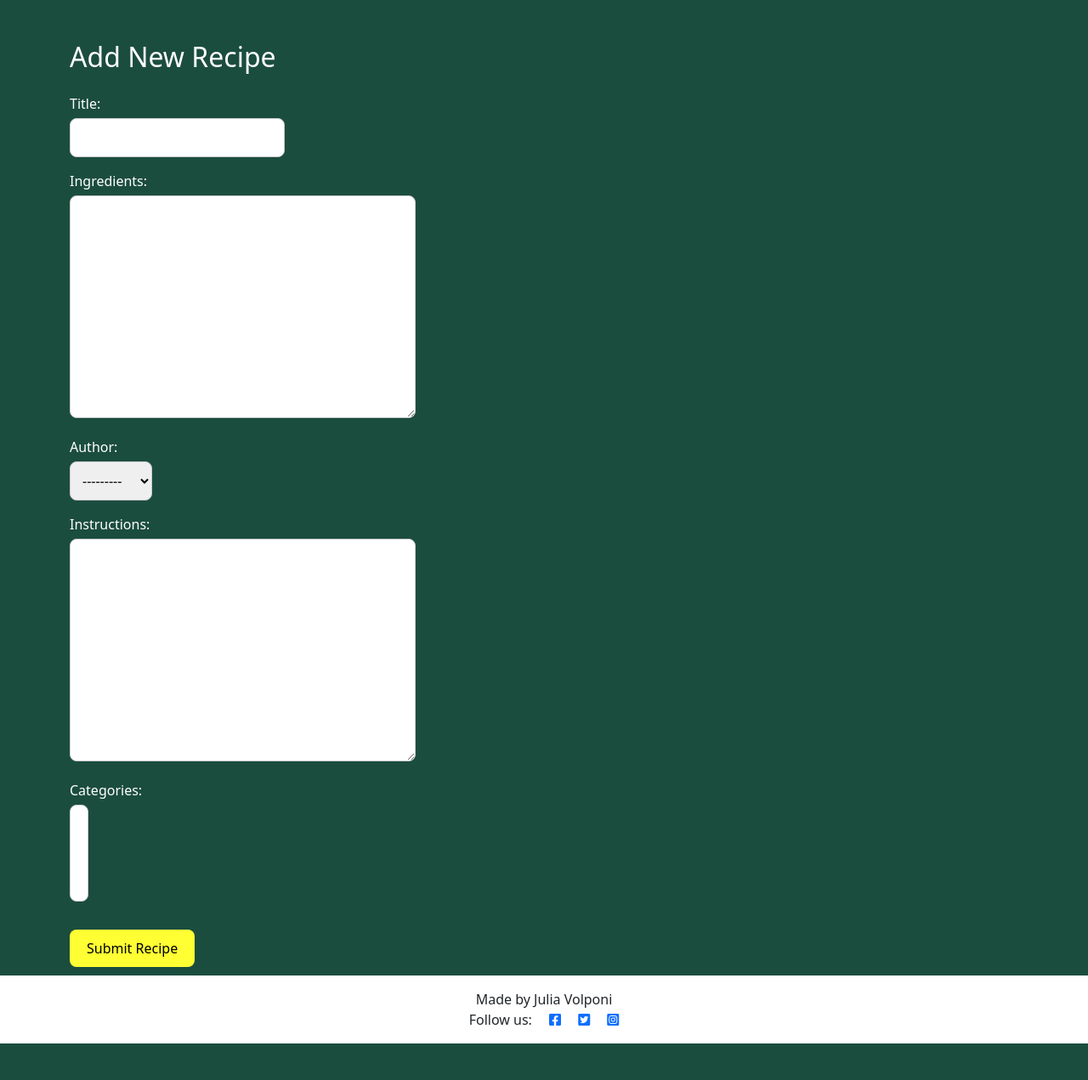
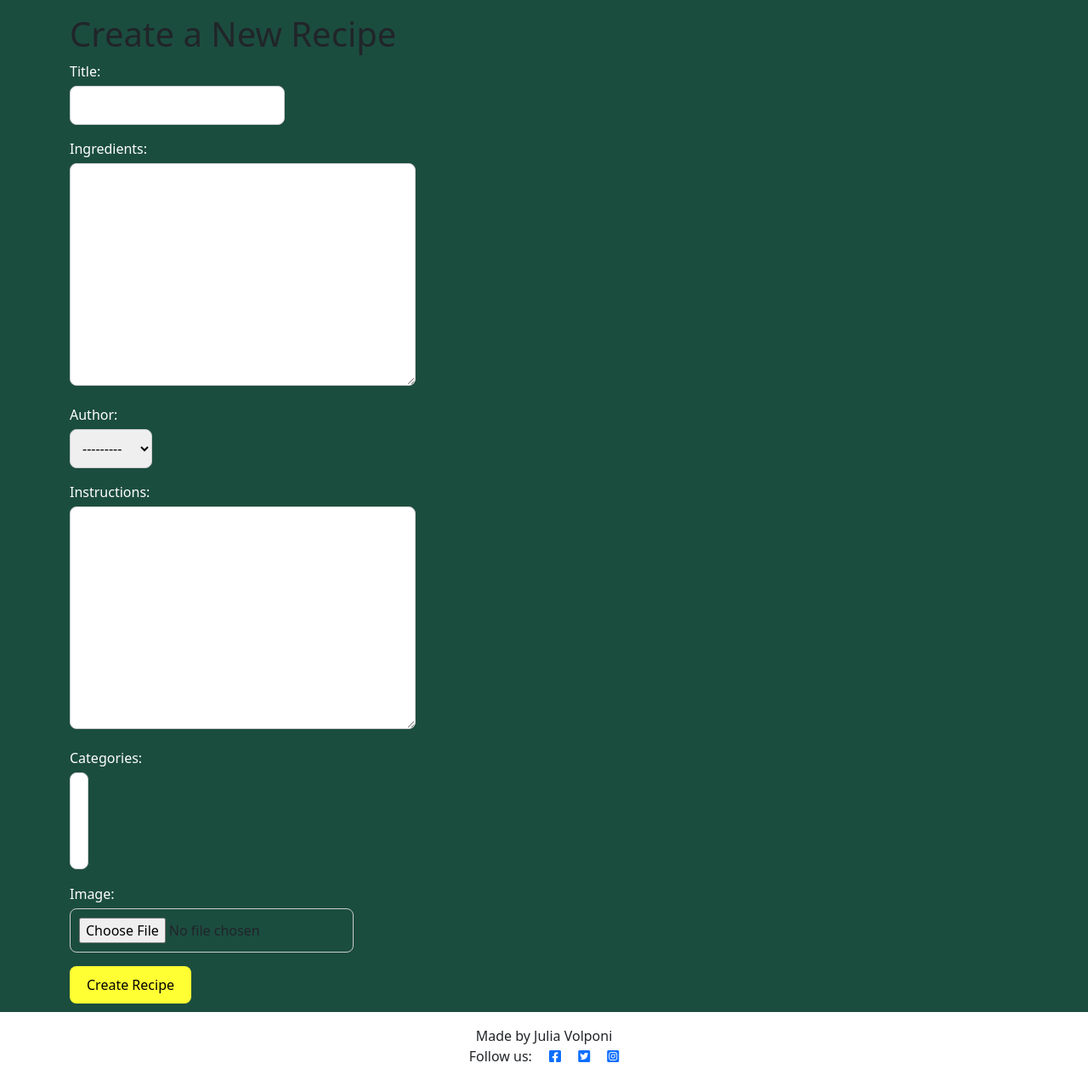
Before and after one commit to juliavolponi/django-blog-SaborBrasileiro, a Django app: page /new/ in a window 1280 px wide. Shown: the part 60-1331 px from the top of the page at 85% size. Before the commit the page ends 1288 px from the top, so only its background shows below. Run offline with Django 5.2, Linux system fonts and the light colour scheme; the visitor is signed in with stand-in values (Sample User, id 1); data comes from the database, SQL or seed files in the repository; data that the repository does not hold is empty.

Commit message:
added image and fixed all issue in relation to website not loading image

```diff
--- a/blog/forms.py
+++ b/blog/forms.py
@@ -4,4 +4,4 @@ from .models import Recipe
 class RecipeForm(forms.ModelForm):
     class Meta:
         model = Recipe
-        fields = ['title', 'ingredients', 'author','instructions', 'categories']
+        fields = ['title', 'ingredients', 'author','instructions', 'categories', 'image']
--- a/blog/models.py
+++ b/blog/models.py
@@ -19,6 +19,7 @@ class Recipe(models.Model):
     categories = models.ManyToManyField(Category, related_name="recipes")  # Many-to-Many relationship
     created_at = models.DateTimeField(auto_now_add=True)
     updated_at = models.DateTimeField(auto_now=True)
+    image = models.ImageField(upload_to='recipes/')
 
     def save(self, *args, **kwargs):
         if not self.slug:
--- a/blog/templates/blog/recipe_detail.html
+++ b/blog/templates/blog/recipe_detail.html
@@ -7,8 +7,11 @@
             <div class="col-md-6 masthead-text">
                 <!-- Post title goes in these h1 tags -->
                 <h1 class="post-title">{{ recipe.title }}</h1>
+
                 <!-- Post author goes before the | the post's created date goes after -->
-                <p class="post-subtitle">{{ recipe.author }} | {{ recipe.created_on }}</p>
+                <p>Author: {{ recipe.author }}</p>
+                <p>{{ recipe.created_at|date:"F j, Y" }}</p>
+
 
                 <!-- Add Edit button here -->
                 {% if user.is_authenticated and user == recipe.author %}
--- a/blog/templates/blog/recipe_form.html
+++ b/blog/templates/blog/recipe_form.html
@@ -3,14 +3,13 @@
 {% load static %}
 
 {% block content %}
-<div class="container mt-5">
-    <h2 class="mb-4">Add New Recipe</h2>
+    <div class="container">
+        <h1 class="mt-3">Create a New Recipe</h1>
 
-    <form class="recipe-form" method="POST">
-        {% csrf_token %}
-        {{ form.as_p }}
-
-        <button type="submit" class="btn btn-primary mt-3">Submit Recipe</button>
-    </form>
-</div>
-{% endblock content %}
+        <form method="POST" enctype="multipart/form-data">
+            {% csrf_token %}
+            {{ form.as_p }}
+            <button type="submit" class="btn btn-primary">Create Recipe</button>
+        </form>
+    </div>
+{% endblock %}
--- a/blog/urls.py
+++ b/blog/urls.py
@@ -1,6 +1,7 @@
 from . import views
 from django.urls import path
 from .views import RecipeDeleteView, RecipeUpdateView
+
 
 
 
--- a/blog/views.py
+++ b/blog/views.py
@@ -70,41 +70,19 @@ def recipe_detail(request, slug):
 @login_required
 def recipe_create(request):
     if request.method == 'POST':
-        form = RecipeForm(request.POST)
+        form = RecipeForm(request.POST, request.FILES)
         if form.is_valid():
             recipe = form.save(commit=False)
             recipe.author = request.user  # author logged-in user
             recipe.save()
             # Redirect the user to the recipe detail view of the created recipe
-            return redirect('recipe_list')
+            return redirect('recipe_detail', slug=recipe.slug)
     else:
         # If the request method is not POST, create an empty form
         form = RecipeForm()
         # renders the template for the recipe creation form so it can be displayed for user
     return render(request, 'blog/recipe_form.html', {'form': form})
 
-
-@login_required
-def recipe_update(request, slug):
-    recipe = get_object_or_404(Recipe, slug=slug)
-    # Check if the current user is the author of the recipe
-    if request.user != recipe.author:
-        # If not the author, redirect to the recipe detail page
-        return redirect('recipe_list')
-
-    if request.method == 'POST':
-        form = RecipeForm(request.POST, instance=recipe)
-        if form.is_valid():
-            form.save()
-            # Redirect to the recipe detail page after successful update
-            return redirect('recipe_detail', slug=recipe.slug)
-    else:
-        form = RecipeForm(instance=recipe)
-
-    return render(request, 'blog/recipe_form.html', {'form': form})
-
-
-# user authentication
 
 def signup_view(request):
     if request.method == 'POST':
--- a/sabor_brasileiro/settings.py
+++ b/sabor_brasileiro/settings.py
@@ -158,3 +158,6 @@ STATIC_ROOT = os.path.join(BASE_DIR, 'staticfiles')
 # https://docs.djangoproject.com/en/5.1/ref/settings/#default-auto-field
 
 DEFAULT_AUTO_FIELD = 'django.db.models.BigAutoField'
+
+MEDIA_URL = '/media/'
+MEDIA_ROOT = os.path.join(BASE_DIR, 'media')
--- a/sabor_brasileiro/urls.py
+++ b/sabor_brasileiro/urls.py
@@ -16,6 +16,9 @@ Including another URLconf
 """
 from django.contrib import admin
 from django.urls import path, include
+from django.conf import settings
+from django.conf.urls.static import static
+
 
 
 urlpatterns = [
@@ -24,3 +27,6 @@ urlpatterns = [
     path('summernote/', include('django_summernote.urls')),
     path('', include('blog.urls'), name="blog-urls"),
 ]
+
+if settings.DEBUG:
+    urlpatterns += static(settings.MEDIA_URL, document_root=settings.MEDIA_ROOT)
--- a/static/css/style.css
+++ b/static/css/style.css
@@ -189,3 +189,9 @@ form select {
 h2 {
     color: #fff;
 }
+
+.author {
+    font-size: 0.9rem;
+    color: #6c757d;
+    margin-top: 10px;
+}
```
Also changed, not shown: blog/templates/blog/index.html (+11 -7 lines), blog/migrations/0005_recipe_image.py (added), media/recipes/pexels-japy-20450299.jpg (added), media/recipes/pexels-japy-20450299_VUU8avY.jpg (added).
